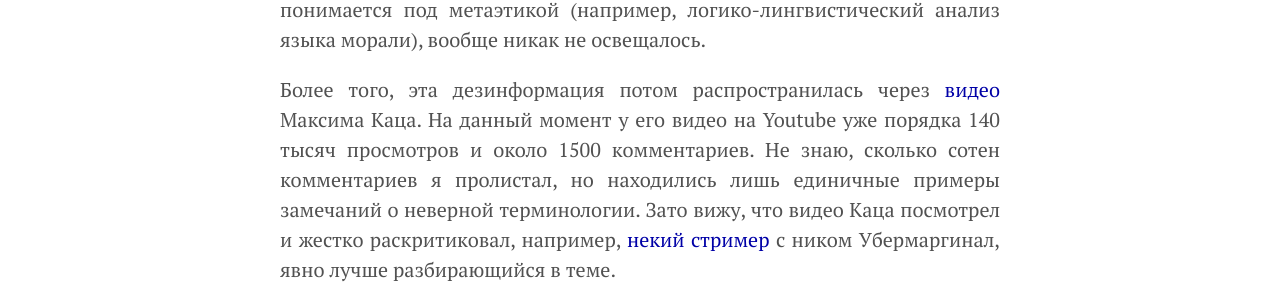
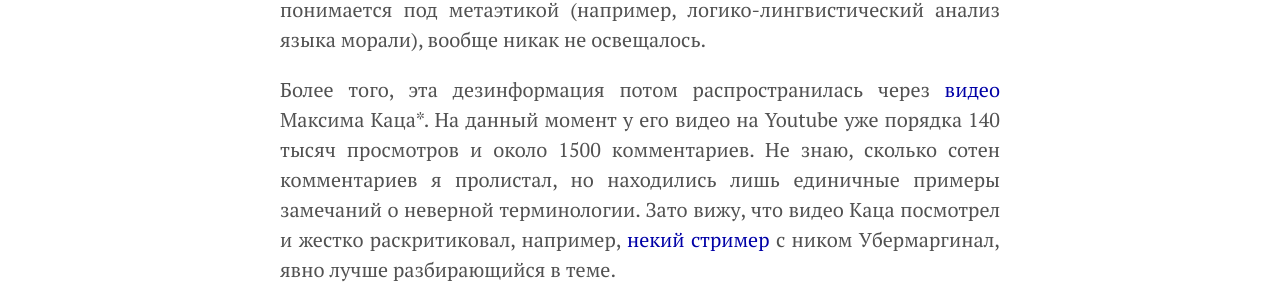
Before and after one commit to KKirdan/kkirdan.github.io, a Jekyll site: the page built from blog/_posts/3. average/2021-08-28-428.md, in a window 1280 px wide and 900 px high. Shown: the part 415-717 px from the top of the window. Built offline with Jekyll 4.4.1, drawn with Linux system fonts in a browser that asks for light colours; some of the changed text lies outside the part shown.

Commit message:
Update 2021-08-28-428.md

```diff
--- a/blog/_posts/3. average/2021-08-28-428.md
+++ b/blog/_posts/3. average/2021-08-28-428.md
@@ -10,7 +10,7 @@ importance: 5
 ---
 По каким-то причинам, на сайте (как и в группе), посвященном уличной эпистемологии, до сих пор была [предоставлена](https://streetepistemology.ru/etika-metaetika) неверная информация об этической терминологии. А именно, позициями в метаэтике там почему-то назвали семейства нормативных этических теорий (деонтологию, этику добродетели и консеквенциализм), в то время как то, что философами понимается под метаэтикой (например, логико-лингвистический анализ языка морали), вообще никак не освещалось.
 
-Более того, эта дезинформация потом распространилась через [видео](https://www.youtube.com/watch?v=N3mIvwbjF3A) Максима Каца. На данный момент у его видео на Youtube уже порядка 140 тысяч просмотров и около 1500 комментариев. Не знаю, сколько сотен комментариев я пролистал, но находились лишь единичные примеры замечаний о неверной терминологии. Зато вижу, что видео Каца посмотрел и жестко раскритиковал, например, [некий стример](https://www.youtube.com/watch?v=x5AFMgsXy_E) с ником Убермаргинал, явно лучше разбирающийся в теме.
+Более того, эта дезинформация потом распространилась через [видео](https://www.youtube.com/watch?v=N3mIvwbjF3A) Максима Каца*. На данный момент у его видео на Youtube уже порядка 140 тысяч просмотров и около 1500 комментариев. Не знаю, сколько сотен комментариев я пролистал, но находились лишь единичные примеры замечаний о неверной терминологии. Зато вижу, что видео Каца посмотрел и жестко раскритиковал, например, [некий стример](https://www.youtube.com/watch?v=x5AFMgsXy_E) с ником Убермаргинал, явно лучше разбирающийся в теме.
 
 Убедиться в том, что авторы статьи использовали неверную терминологию, можно всего парой минут гугления. Например, зайдя в Википедию или философские энциклопедии. Рекомендую также свою июльскую [статью](301RS.html) о разновидностях этики (прикладной, нормативной и мета-этики) для проекта [Reducing Suffering](https://vk.com/reducing_suffering). Сам я не философ по образованию. Но я писал ее, во многом опираясь на различные энциклопедические источники, и давал почитать человеку с соответствующим образованием.
 
```
Also changed, not shown: other parts of blog/_posts/3. average/2021-08-28-428.md (+2 -0 lines).
